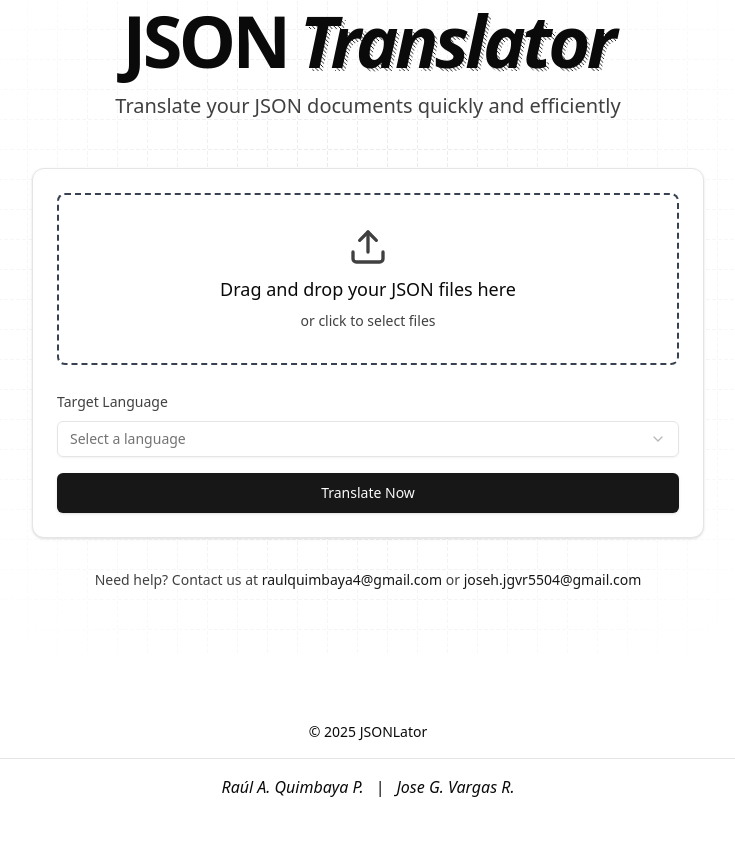
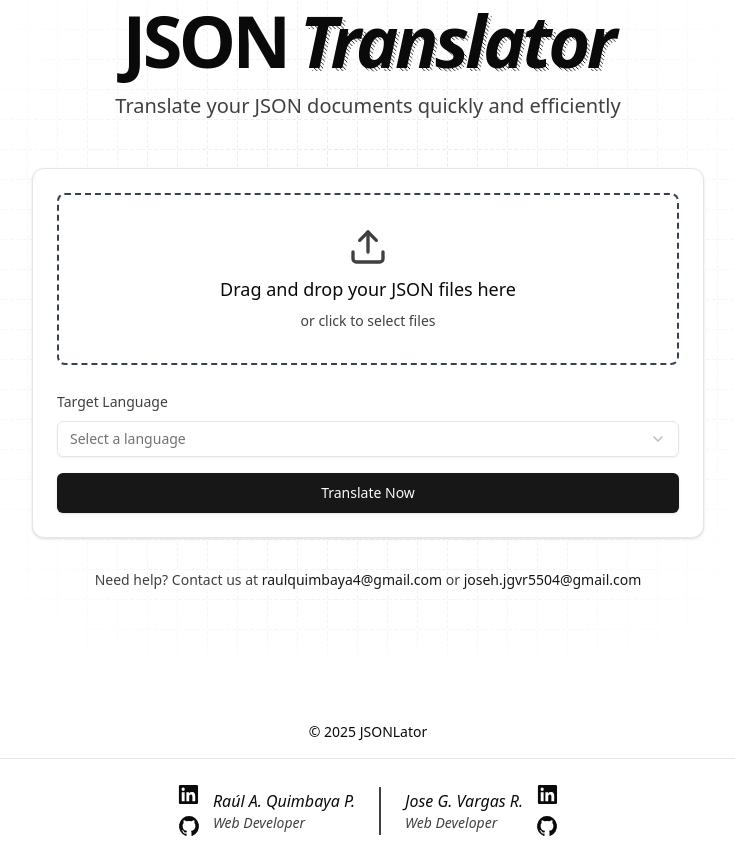
Before and after one commit to josemasster/JSONLator, a Next.js app: page / in a window 1280 px wide. Shown: the part 116-982 px from the top of the page, without its empty margins (272-1007 px from the left). Before the commit the page ends 943 px from the top, so only its background shows below. Built offline with nearby package versions, Linux system fonts and the light colour scheme.

Commit message:
feat: enhance Footer component with social media links and developer information

```diff
--- a/src/components/Footer.tsx
+++ b/src/components/Footer.tsx
@@ -1,4 +1,6 @@
 import Link from "next/link";
+import { GitHub } from "./icons/GitHub";
+import { LinkedIn } from "./icons/LinkedIn";
 
 export const Footer = () => {
   return (
@@ -6,11 +8,57 @@ export const Footer = () => {
       <div className="mx-auto max-w-5xl flex justify-between items-center flex-col">
         <span className="text-sm sm:text-center">© 2025 <Link href="/" className="hover:underline">JSONLator</Link>
         </span>
-        <hr className="my-4 w-full h-[1px] border-t-0 bg-neutral-200 dark:bg-white/10" />
+        <hr className="mt-4 mb-6 w-full h-[1px] border-t-0 bg-neutral-200 dark:bg-white/10" />
         <div className="flex justify-center items-center gap-x-3">
-          <Link href='/' className="italic hover:underline">Raúl A. Quimbaya P.</Link>
-          <div>|</div>
-          <Link href='/' className="italic hover:underline">Jose G. Vargas R.</Link>
+          <div className="flex justify-center items-center gap-x-3">
+            <div className="flex flex-col justify-center items-center gap-y-2">
+              <Link
+                href='https://www.linkedin.com/in/raul-quimbaya/'
+                target="_blank"
+                rel="noopener noreferrer"
+                className="hover:dark:text-gray-400 hover:text-neutral-700 transition-all"
+              >
+                <LinkedIn />
+              </Link>
+              <Link
+                href='https://github.com/RANDRESS23'
+                target="_blank"
+                rel="noopener noreferrer"
+                className="hover:dark:text-gray-400 hover:text-neutral-700 transition-all"
+              >
+                <GitHub />
+              </Link>
+            </div>
+            <div className="flex flex-col">
+              <span className="italic">Raúl A. Quimbaya P.</span>
+              <span className="italic text-sm dark:text-gray-400 text-neutral-700">Web Developer</span>
+            </div>
+          </div>
+          <div className="h-12 w-0.5 mx-3 dark:bg-gray-400 bg-neutral-700" />
+          <div className="flex justify-center items-center gap-x-3">
+            <div className="flex flex-col">
+              <span className="italic">Jose G. Vargas R.</span>
+              <span className="italic text-sm dark:text-gray-400 text-neutral-700">Web Developer</span>
+            </div>
+            <div className="flex flex-col justify-center items-center gap-y-2">
+              <Link
+                href='https://www.linkedin.com/in/josemasster/'
+                target="_blank"
+                rel="noopener noreferrer"
+                className="hover:dark:text-gray-400 hover:text-neutral-700 transition-all"
+              >
+                <LinkedIn />
+              </Link>
+              <Link
+                href='https://github.com/josemasster'
+                target="_blank"
+                rel="noopener noreferrer"
+                className="hover:dark:text-gray-400 hover:text-neutral-700 transition-all"
+              >
+                <GitHub />
+              </Link>
+            </div>
+          </div>
         </div>
       </div>
     </footer>
```
